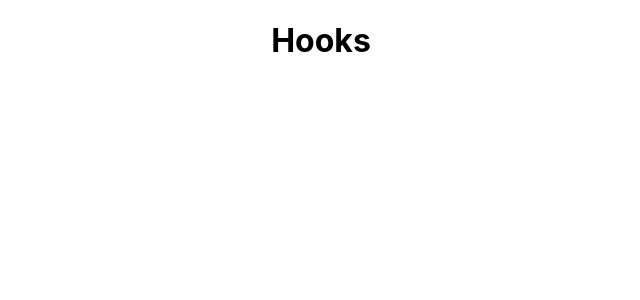
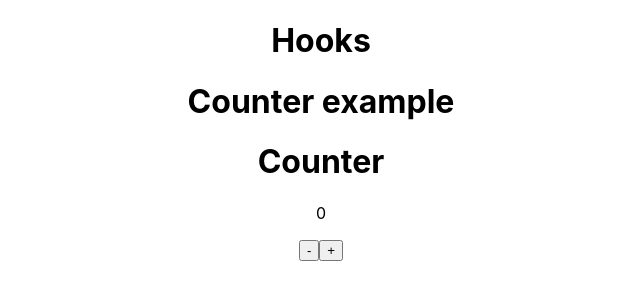
Before and after one commit to jimibue/hooks-review-f20, a React (Create React App) app: page /hooks in a window 1280 px wide. Shown: the top 300 px of the page, without its empty margins (319-959 px from the left). Built offline with nearby package versions, Linux system fonts and the light colour scheme.

Commit message:
counter demo done

```diff
--- /dev/null
+++ b/src/components/Counter.js
@@ -0,0 +1,17 @@
+import React, { useState } from "react";
+
+const Counter = () => {
+  // useState gives me a way to get the state and set the state
+  // const [getter, setter] = useState(initialValue)
+  const [count, setCount] = useState(0);
+  return (
+    <div>
+      <h1>Counter</h1>
+      <p>{count}</p>
+      <button onClick={() => setCount(count - 1)}>-</button>
+      <button onClick={() => setCount(count + 1)}>+</button>
+    </div>
+  );
+};
+
+export default Counter;
--- a/src/components/Hooks.js
+++ b/src/components/Hooks.js
@@ -1,9 +1,12 @@
 import React from "react";
+import Counter from "./Counter";
 
 const Hooks = () => {
   return (
     <div>
       <h1>Hooks</h1>
+      <h1>Counter example</h1>
+      <Counter />
     </div>
   );
 };
```
